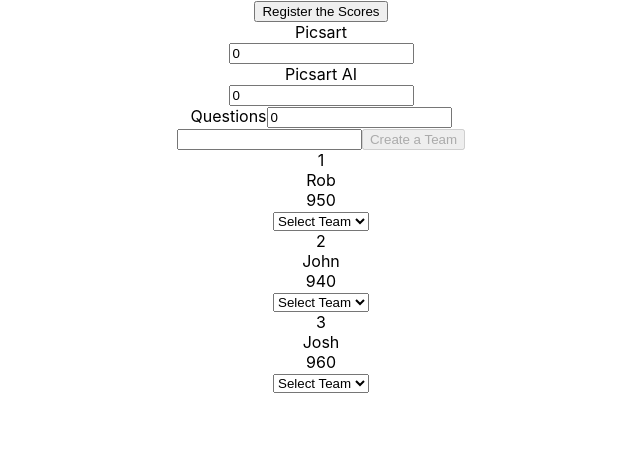
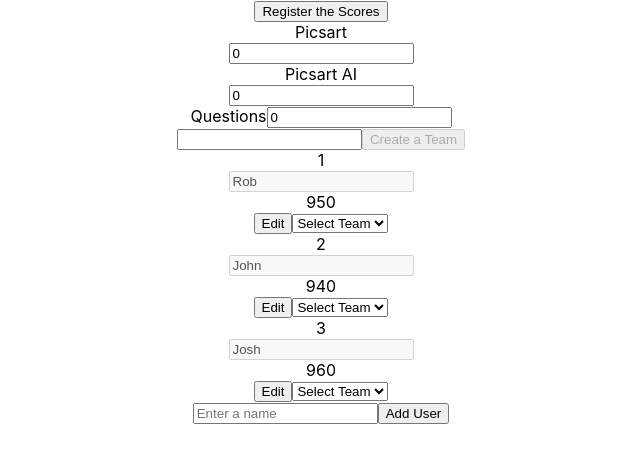
Before and after one commit to Picsart-Intelectual-Games/leaderboard, a React (Create React App) app: page / in a window 1280 px wide. Shown: the top 462 px of the page, without its empty margins (319-959 px from the left). Built offline with nearby package versions, Linux system fonts and the light colour scheme.

Commit message:
user add and edit done

```diff
--- a/package.json
+++ b/package.json
@@ -7,7 +7,8 @@
     "react": "^18.2.0",
     "react-dom": "^18.2.0",
     "react-redux": "^8.0.5",
-    "react-scripts": "5.0.1"
+    "react-scripts": "5.0.1",
+    "uuid": "^9.0.0"
   },
   "scripts": {
     "start": "react-scripts start",
--- /dev/null
+++ b/src/components/Leaderboard/AddUser/index.jsx
@@ -0,0 +1,31 @@
+import { useCallback, useState } from 'react';
+import { useDispatch } from 'react-redux';
+import usersSlice from '../../../store/slices/users';
+
+const AddUser = () => {
+  const dispatch = useDispatch();
+
+  const [name, setName] = useState('');
+
+  const handleNameChange = useCallback(e => {
+    setName(e.target.value);
+  }, []);
+
+  const handleAddUser = useCallback(() => {
+    dispatch(usersSlice.actions.addUser(name));
+    setName('');
+  }, [dispatch, name]);
+
+  return (
+    <div>
+      <input
+        value={name}
+        onChange={handleNameChange}
+        placeholder='Enter a name'
+      />
+      <button onClick={handleAddUser}>Add User</button>
+    </div>
+  )
+};
+
+export default AddUser;
--- a/src/components/Leaderboard/User/index.jsx
+++ b/src/components/Leaderboard/User/index.jsx
@@ -1,17 +1,46 @@
-import { memo } from 'react';
+import { memo, useCallback, useState } from 'react';
 
 import TeamChooser from '../TeamChooser';
+import { useDispatch } from 'react-redux';
+import usersSlice from '../../../store/slices/users';
 
-const User = ({ id, place, name, rating, teamId }) => (
+const User = ({ id, place, name, rating, teamId }) => {
+  const dispatch = useDispatch();
+
+  const [isEditActive, setIsEditActive] = useState(false);
+  const [currentName, setCurrentName] = useState(name);
+
+  const handleUserEdit = useCallback(() => {
+    if (isEditActive) {
+      dispatch(usersSlice.actions.updateUserName({
+        id,
+        name: currentName
+      }));
+    }
+    setIsEditActive(prev => !prev);
+  }, [currentName, dispatch, id, isEditActive]);
+
+  const handleNameChange = useCallback((e) => {
+    setCurrentName(e.target.value);
+  }, []);
+
+  return (
     <div>
       <div>{place}</div>
-    <div>{name}</div>
+      <input
+        value={currentName}
+        disabled={!isEditActive}
+        placeholder='Enter a name'
+        onChange={handleNameChange}
+      />
       <div>{rating}</div>
+      <button onClick={handleUserEdit}>{isEditActive ? 'Done' : 'Edit'}</button>
       <TeamChooser
         userId={id}
         teamId={teamId}
       />
     </div>
-);
+  )
+};
 
 export default memo(User);
--- a/src/components/Leaderboard/index.jsx
+++ b/src/components/Leaderboard/index.jsx
@@ -2,9 +2,11 @@
 
 import User from "./User";
 import { getUsersArray } from "../../store/slices/users/selectors";
+import AddUser from "./AddUser";
 
 const Leaderboard = () => {
   const users = useSelector(getUsersArray);
+
   return (
     <div>
       {users.map(({ id, name, rating, teamId }, index) => (
@@ -17,6 +19,7 @@
           place={index + 1}
         />
       ))}
+      <AddUser />
     </div>
   )
 };
--- a/src/store/slices/users/index.js
+++ b/src/store/slices/users/index.js
@@ -1,6 +1,7 @@
 import { createSlice } from '@reduxjs/toolkit';
 
 import initialState from "./initialState"
+import createUser from './utils/createUser';
 
 const usersSlice = createSlice({
   name: 'users',
@@ -15,6 +16,14 @@
     setUserTeam(state, { payload }) {
       const { userId, teamId } = payload;
       state.users[userId].teamId = teamId;
+    },
+    updateUserName(state, { payload }) {
+      const { id, name } = payload;
+      state.users[id].name = name;
+    },
+    addUser(state, { payload }) {
+      const newUser = createUser(payload);
+      state.users[newUser.id] = newUser;
     }
   }
 });
--- /dev/null
+++ b/src/store/slices/users/utils/createUser.js
@@ -0,0 +1,12 @@
+import { v4 as uuid } from 'uuid';
+
+const createUser = (name) => {
+  return {
+    name,
+    id: uuid(),
+    teamId: '',
+    rating: 1000,
+  };
+};
+
+export default createUser;
```
Also changed, not shown: 1 other file (tests, documents, lock files or other folders). Lines whose indentation alone changed are shown as unchanged.
